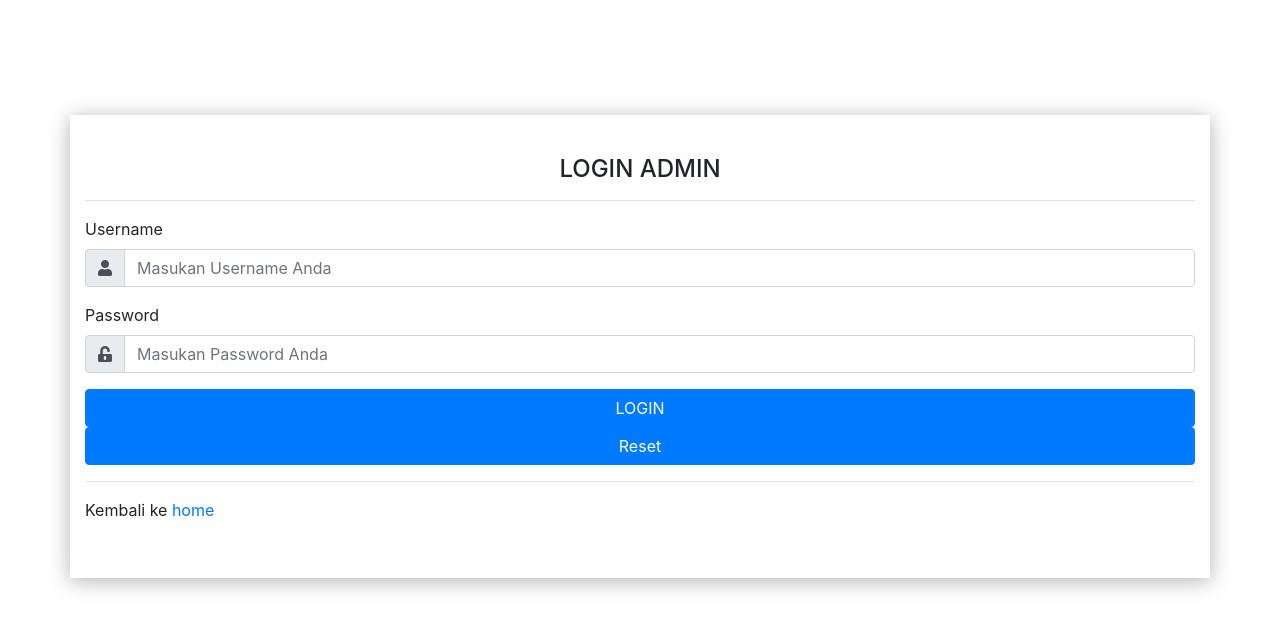
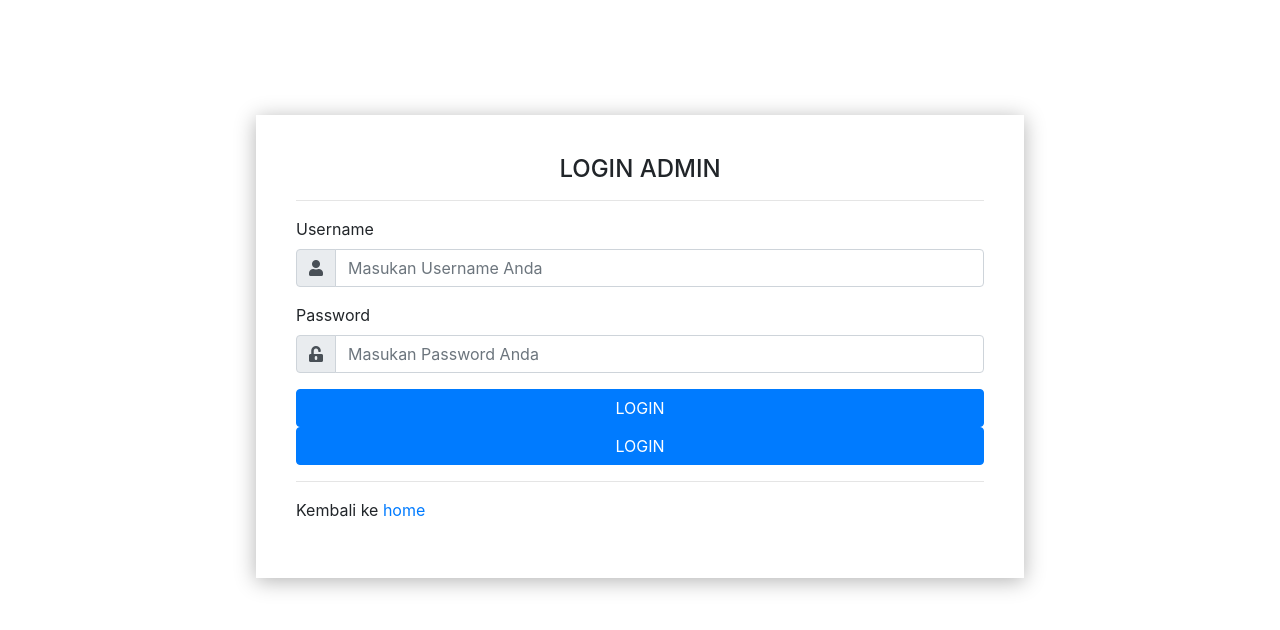
Before and after one commit to MSI0072/GUDANG-FILM, a PHP site: page /admin/login.php in a window 1280 px wide. Shown: the top 630 px of the page. Run offline with PHP 8.4, Linux system fonts and the light colour scheme; some libraries are stand-ins or nearby versions.

Commit message:
Update login.php

```diff
--- a/admin/login.php
+++ b/admin/login.php
@@ -35,11 +35,12 @@ if(isset($_POST['submit'])){
     <meta name="viewport" content="width=device-width, initial-scale=1, shrink-to-fit=no">
 
     <!-- Bootstrap CSS -->
+    <link rel="stylesheet" href="https://stackpath.bootstrapcdn.com/bootstrap/4.2.1/css/bootstrap.min.css" integrity="sha384-GJzZqFGwb1QTTN6wy59ffF1BuGJpLSa9DkKMp0DgiMDm4iYMj70gZWKYbI706tWS" crossorigin="anonymous">
     <link rel="stylesheet" href="../admin/css/login.css" type="text/css">
-    <link rel="stylesheet" href="https://stackpath.bootstrapcdn.com/bootstrap/4.2.1/css/bootstrap.min.css" integrity="sha384-GJzZqFGwb1QTTN6wy59ffF1BuGJpLSa9DkKMp0DgiMDm4iYMj70gZWKYbI706tWS" crossorigin="anonymous">
     <link rel="stylesheet" href="https://use.fontawesome.com/releases/v5.15.1/css/all.css" integrity="sha384-vp86vTRFVJgpjF9jiIGPEEqYqlDwgyBgEF109VFjmqGmIY/Y4HV4d3Gp2irVfcrp" crossorigin="anonymous">
     <title>Login Admin</title>
   </head>
+
   <body>
     <div class="container">
         <h4 class="text-center">LOGIN ADMIN</h4>
@@ -69,7 +70,7 @@ if(isset($_POST['submit'])){
             </div>
             <?php echo $form_error; ?>
             <button type="submit" name="submit" value="Login" class="btn btn-primary">LOGIN</button>
-            <button type="reset" name="submit" value="Login" class="btn btn-primary">Reset</button>
+            <button type="reset" name="submit" value="Login" class="btn btn-primary">LOGIN</button>
             <hr>
             <p>Kembali ke <a href="../">home</a></p>
         </from>
```
